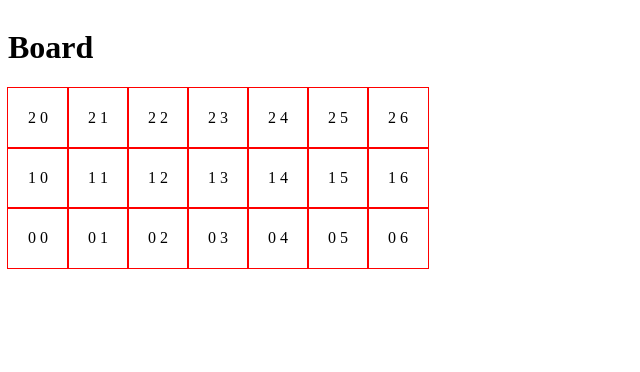
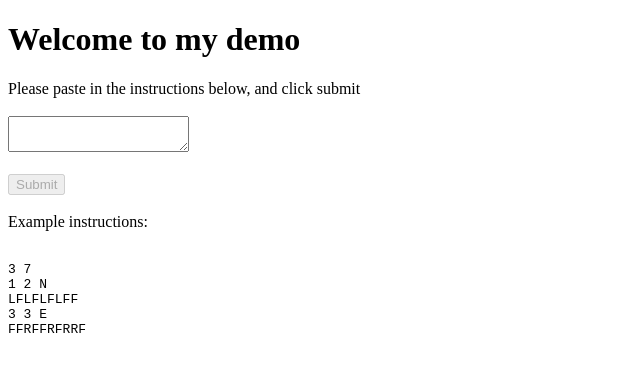
Before and after one commit to benwallman/martian-robots-test, a Next.js app: page / in a window 1280 px wide. Shown: the top 372 px of the page, without its empty margins (0-640 px from the left). Built offline with nearby package versions, Linux system fonts and the light colour scheme.

Commit message:
Addressed mistake I made in reading instructions. M is not MoveForwards, instead F means Forwards

```diff
--- a/pages/index.tsx
+++ b/pages/index.tsx
@@ -3,19 +3,14 @@ import Board from '../src/components/Board'
 
 const exampleInstructions = `3 7
 1 2 N
-LMLMLMLMM
+LFLFLFLFF
 3 3 E
-MMRMMRMRRM
+FFRFFRFRRF
 `
 
 export default function Home() {
   const [instructionsUnformatted, setInstructionsUnformatted] = useState('');
   const [submitted, setSubmitted] = useState(false);
-  return (
-    <Board
-      instructions={exampleInstructions}
-    />
-  )
   if (submitted) {
     return (
       <Board instructions={instructionsUnformatted} />
--- a/src/input.ts
+++ b/src/input.ts
@@ -7,13 +7,13 @@ export const convertCharacterIntoCommand = (character: string) => {
   if (character === "R") {
     return rotateRight;
   }
-  if (character === "M") {
+  if (character === "F") {
     return attemptMoveForward;
   }
   throw new Error(`Unknown command ${character}`);
 };
 
-interface Sequence {
+export interface Sequence {
   position: Position;
   instructions: ((position: Position) => Position)[];
 }
```
Also changed, not shown: 1 other file (tests, documents, lock files or other folders).
